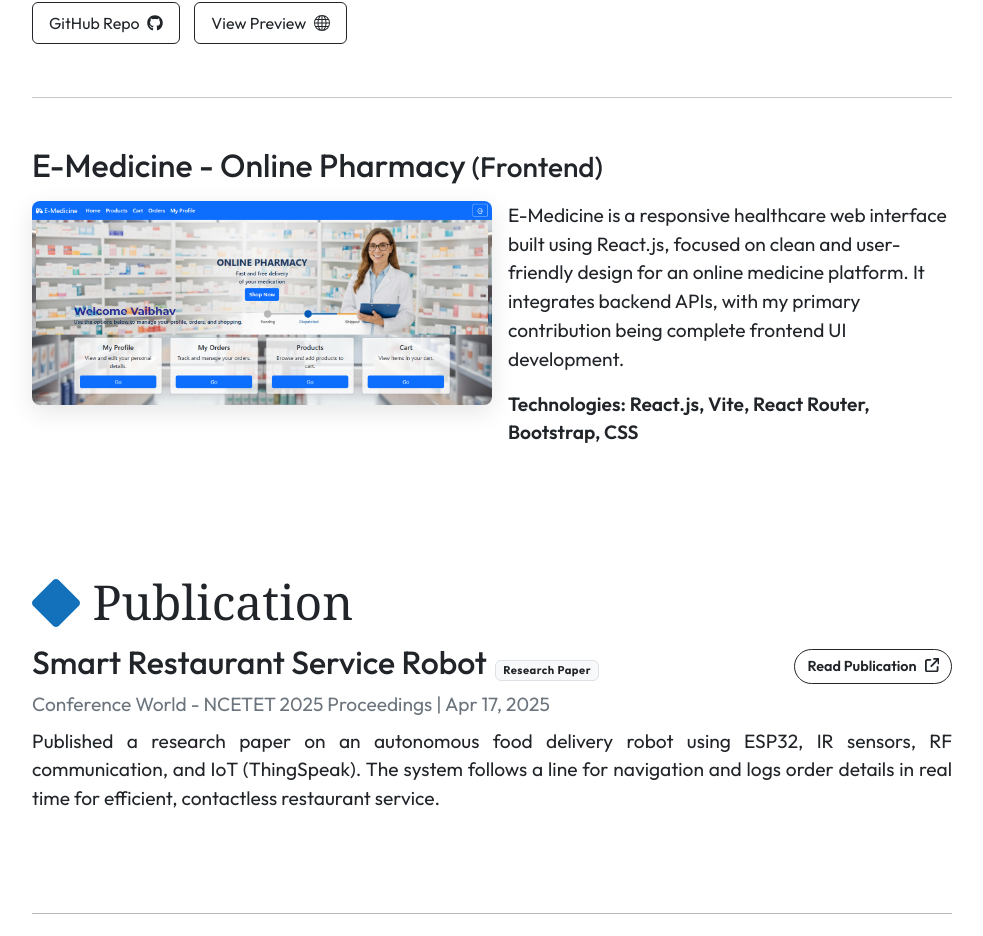
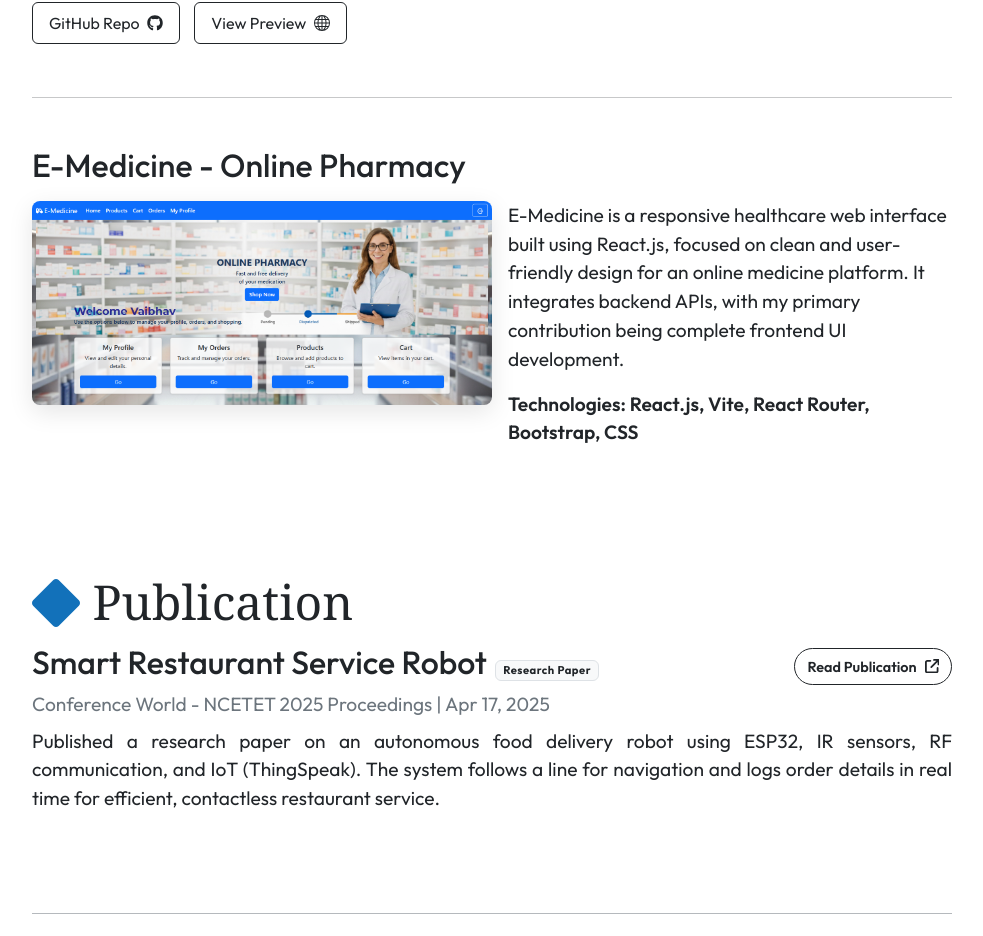
Before and after one commit to vaibhav-velhal/vaibhav-portfolio, a React (Vite) app: page / in a window 1280 px wide. Shown: the part 1017-1953 px from the top of the page, without its empty margins (148-1131 px from the left). Built offline with nearby package versions, Linux system fonts and the light colour scheme.

Commit message:
Project title is updated at Project section at Home page

```diff
--- a/src/pages/About/About.jsx
+++ b/src/pages/About/About.jsx
@@ -116,7 +116,7 @@ function About() {
             <h5 className="mb-1">MERN Stack Development</h5>
             <p className="fs-6 fst-italic sub-date m-0 text-secondary text-end">March 2026 - August 2026</p>
           </div> */}
-          <h5 className="mb-1">MERN Stack Development | <span className="fst-italic fw-normal text-secondary"><small>March 2026 - August 2026</small></span> </h5>
+          <h5 className="mb-1">MERN Stack Development</h5>
           <p className="text-secondary mb-0">Mastercode Infotech, Pune, Maharashtra</p>
         </div>
       </section>
--- a/src/pages/Home/Home.jsx
+++ b/src/pages/Home/Home.jsx
@@ -119,10 +119,7 @@ function Home() {
 
         {/* Second Project */}
         <article className="project my-5">
-          <h3>
-            E-Medicine - Online Pharmacy
-            <small>&nbsp;(Frontend)</small>
-          </h3>
+          <h3>E-Medicine - Online Pharmacy</h3>
           <div className="project-content mt-3">
             <div className="image-container col-12 col-md-6 m-0 me-lg-3">
               <img
@@ -170,7 +167,7 @@ function Home() {
               href="http://proceeding.conferenceworld.in/NCETET-2025/85.pdf"
               target="_blank"
               rel="noopener noreferrer"
-              className="btn btn-outline-dark rounded-pill fw-semibold"
+              className="btn btn-outline-dark pt-2 rounded-pill fw-semibold"
               aria-label="View Smart Restaurant Service Robot research paper"
             >
               Read Publication
```
